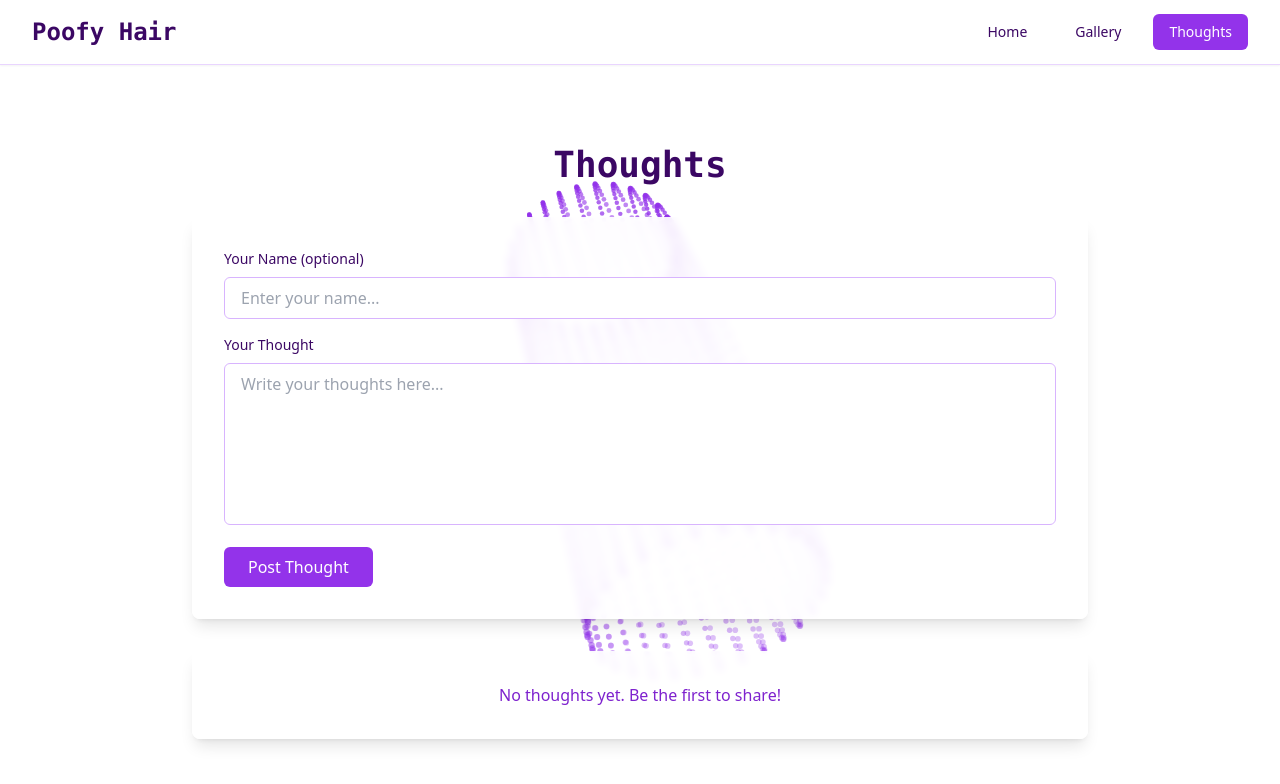
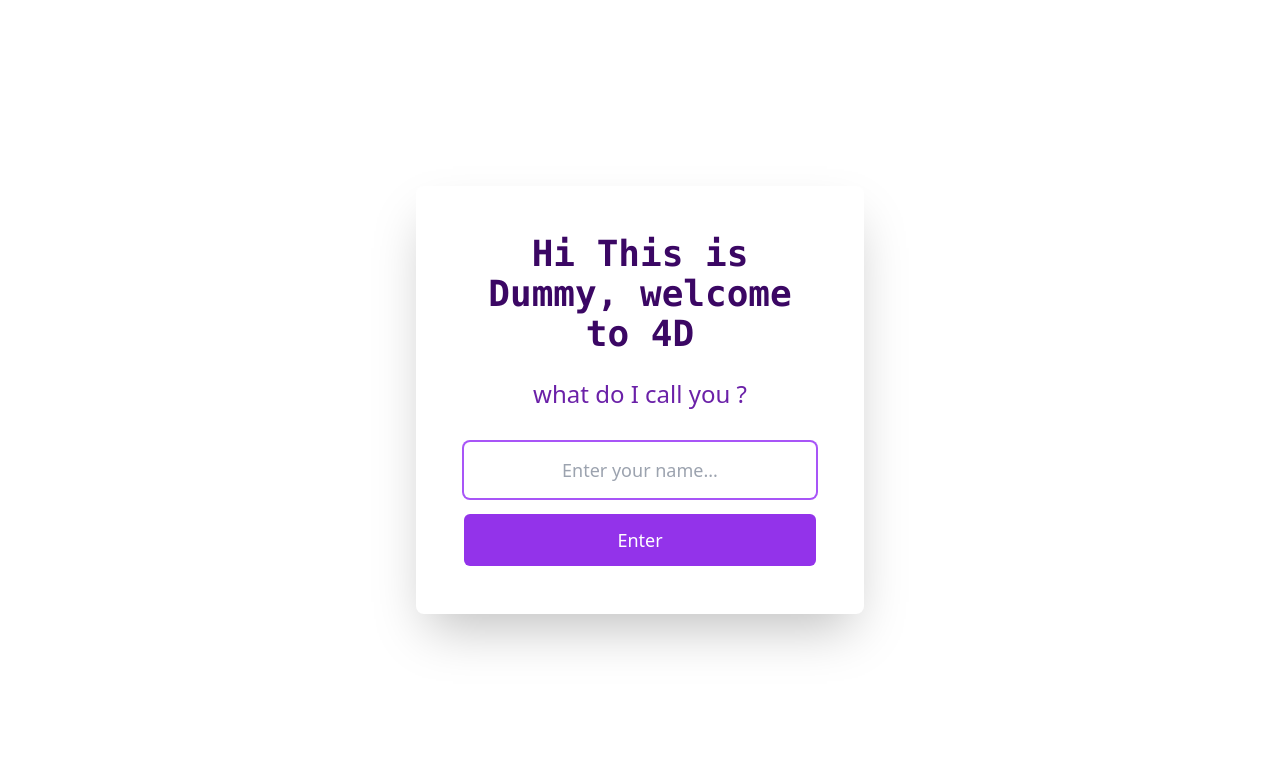
Before and after one commit to RyanBantu/bling, a React (Create React App) app: page /thoughts in a window 1280 px wide. Shown: the top 784 px of the page. Built offline with nearby package versions, Linux system fonts and the light colour scheme.

Commit message:
Add authentication, Firebase integration, lion favicon, and user switcher for thoughts

```diff
--- a/package.json
+++ b/package.json
@@ -6,6 +6,7 @@
     "@testing-library/jest-dom": "^5.17.0",
     "@testing-library/react": "^13.4.0",
     "@testing-library/user-event": "^13.5.0",
+    "firebase": "^12.9.0",
     "react": "^18.3.1",
     "react-dom": "^18.3.1",
     "react-router-dom": "^7.13.1",
--- a/src/App.js
+++ b/src/App.js
@@ -1,12 +1,31 @@
-import React from 'react';
+import React, { useState, useEffect } from 'react';
 import { BrowserRouter as Router, Routes, Route } from 'react-router-dom';
 import TorusBackground from './components/TorusBackground';
 import Navbar from './components/Navbar';
+import Auth from './components/Auth';
 import Home from './pages/Home';
 import Gallery from './pages/Gallery';
 import Thoughts from './pages/Thoughts';
 
 function App() {
+  const [isAuthenticated, setIsAuthenticated] = useState(false);
+
+  useEffect(() => {
+    // Check if user is already authenticated
+    const authenticated = localStorage.getItem('authenticated');
+    if (authenticated === 'true') {
+      setIsAuthenticated(true);
+    }
+  }, []);
+
+  const handleAuthenticate = () => {
+    setIsAuthenticated(true);
+  };
+
+  if (!isAuthenticated) {
+    return <Auth onAuthenticate={handleAuthenticate} />;
+  }
+
   return (
     <Router>
       <div className='bg-white w-screen min-h-screen flex-col relative'>
--- /dev/null
+++ b/src/components/Auth.js
@@ -0,0 +1,67 @@
+import React, { useState, useEffect } from 'react';
+
+const Auth = ({ onAuthenticate }) => {
+  const [name, setName] = useState('');
+  const [error, setError] = useState('');
+
+  useEffect(() => {
+    // Check if user is already authenticated
+    const isAuthenticated = localStorage.getItem('authenticated');
+    if (isAuthenticated === 'true') {
+      onAuthenticate();
+    }
+  }, [onAuthenticate]);
+
+  const handleSubmit = (e) => {
+    e.preventDefault();
+    const trimmedName = name.trim().toLowerCase();
+
+    if (trimmedName === 'poof') {
+      localStorage.setItem('authenticated', 'true');
+      onAuthenticate();
+      setError('');
+    } else {
+      setError('Sorry, that name doesn\'t match. Please try again.');
+      setName('');
+    }
+  };
+
+  return (
+    <div className="fixed inset-0 bg-white z-50 flex items-center justify-center">
+      <div className="max-w-md w-full mx-4">
+        <div className="bg-white rounded-lg shadow-2xl p-8 md:p-12 text-center">
+          <h1 className="text-3xl md:text-4xl font-mono font-bold text-purple-950 mb-6">
+            Hi This is Dummy, welcome to 4D
+          </h1>
+          <p className="text-xl md:text-2xl text-purple-800 mb-8">
+            what do I call you ?
+          </p>
+          <form onSubmit={handleSubmit} className="space-y-4">
+            <input
+              type="text"
+              value={name}
+              onChange={(e) => {
+                setName(e.target.value);
+                setError('');
+              }}
+              placeholder="Enter your name..."
+              className="w-full px-4 py-3 text-lg border-2 border-purple-300 rounded-md focus:outline-none focus:ring-2 focus:ring-purple-500 focus:border-transparent text-center"
+              autoFocus
+            />
+            {error && (
+              <p className="text-red-600 text-sm mt-2">{error}</p>
+            )}
+            <button
+              type="submit"
+              className="w-full px-6 py-3 bg-purple-600 text-white rounded-md hover:bg-purple-700 focus:outline-none focus:ring-2 focus:ring-purple-500 focus:ring-offset-2 transition-colors font-medium text-lg"
+            >
+              Enter
+            </button>
+          </form>
+        </div>
+      </div>
+    </div>
+  );
+};
+
+export default Auth;
--- /dev/null
+++ b/src/firebase/config.js
@@ -0,0 +1,23 @@
+// Import the functions you need from the SDKs you need
+import { initializeApp } from "firebase/app";
+import { getAnalytics } from "firebase/analytics";
+import { getFirestore } from "firebase/firestore";
+
+// Your web app's Firebase configuration
+// For Firebase JS SDK v7.20.0 and later, measurementId is optional
+const firebaseConfig = {
+  apiKey: "AIzaSyB88nQsT16qfpIAwUxfQgL0IMhB1IrUbHk",
+  authDomain: "poofyhair-d45c3.firebaseapp.com",
+  projectId: "poofyhair-d45c3",
+  storageBucket: "poofyhair-d45c3.firebasestorage.app",
+  messagingSenderId: "4748208539",
+  appId: "1:4748208539:web:64112612c714a9c925193e",
+  measurementId: "G-3JL3RRFRD9"
+};
+
+// Initialize Firebase
+const app = initializeApp(firebaseConfig);
+const analytics = getAnalytics(app);
+const db = getFirestore(app);
+
+export { app, analytics, db };
--- a/src/pages/Home.js
+++ b/src/pages/Home.js
@@ -8,7 +8,7 @@ const Home = () => {
         <div className="text-2xl md:text-3xl font-mono font-bold text-purple-950 mb-6 text-center">
           <Typewriter
             options={{
-              strings: ['To many more trips around the sun!!', 'Happy Birthday in Advance Poofy Hair'],
+              strings: ['To many more trips around the sun!!', 'Happy Birthday Poofy Hair'],
               autoStart: true,
               loop: true,
             }}
--- a/src/pages/Thoughts.js
+++ b/src/pages/Thoughts.js
@@ -1,41 +1,100 @@
 import React, { useState, useEffect } from 'react';
+import { collection, addDoc, deleteDoc, doc, query, orderBy, onSnapshot } from 'firebase/firestore';
+import { db } from '../firebase/config';
 
 const Thoughts = () => {
   const [thoughts, setThoughts] = useState([]);
   const [newThought, setNewThought] = useState('');
-  const [author, setAuthor] = useState('');
+  const [currentUser, setCurrentUser] = useState('Dummy');
+  const [loading, setLoading] = useState(true);
 
-  // Load thoughts from localStorage on component mount
+  // Load current user from localStorage
   useEffect(() => {
-    const savedThoughts = localStorage.getItem('thoughts');
-    if (savedThoughts) {
-      setThoughts(JSON.parse(savedThoughts));
+    const savedUser = localStorage.getItem('currentUser');
+    if (savedUser) {
+      setCurrentUser(savedUser);
     }
   }, []);
 
-  // Save thoughts to localStorage whenever thoughts change
+  // Save current user to localStorage whenever it changes
   useEffect(() => {
-    localStorage.setItem('thoughts', JSON.stringify(thoughts));
-  }, [thoughts]);
+    localStorage.setItem('currentUser', currentUser);
+  }, [currentUser]);
 
-  const handleSubmit = (e) => {
+  // Load thoughts from Firestore with real-time updates
+  useEffect(() => {
+    const thoughtsRef = collection(db, 'thoughts');
+    const q = query(thoughtsRef, orderBy('timestamp', 'desc'));
+
+    const unsubscribe = onSnapshot(q, (snapshot) => {
+      const thoughtsData = snapshot.docs.map(doc => ({
+        id: doc.id,
+        ...doc.data()
+      }));
+      setThoughts(thoughtsData);
+      setLoading(false);
+    }, (error) => {
+      console.error('Error fetching thoughts:', error);
+      setLoading(false);
+    });
+
+    return () => unsubscribe();
+  }, []);
+
+  const handleSubmit = async (e) => {
     e.preventDefault();
     if (newThought.trim() === '') return;
 
-    const thought = {
-      id: Date.now(),
-      text: newThought,
-      author: author.trim() || 'Anonymous',
-      timestamp: new Date().toLocaleString(),
-    };
+    try {
+      const thought = {
+        text: newThought,
+        author: currentUser,
+        timestamp: new Date().toISOString(),
+        createdAt: new Date()
+      };
 
-    setThoughts([thought, ...thoughts]);
-    setNewThought('');
-    setAuthor('');
+      await addDoc(collection(db, 'thoughts'), thought);
+      setNewThought('');
+    } catch (error) {
+      console.error('Error adding thought:', error);
+      console.error('Error code:', error.code);
+      console.error('Error message:', error.message);
+
+      // More specific error messages
+      if (error.code === 'permission-denied') {
+        alert('Permission denied. Please check Firestore security rules in Firebase Console.');
+      } else if (error.code === 'unavailable') {
+        alert('Firestore is unavailable. Please check your internet connection.');
+      } else {
+        alert(`Failed to post thought: ${error.message}. Check console for details.`);
+      }
+    }
   };
 
-  const handleDelete = (id) => {
-    setThoughts(thoughts.filter(thought => thought.id !== id));
+  const switchUser = (user) => {
+    setCurrentUser(user);
+  };
+
+  const handleDelete = async (id) => {
+    try {
+      await deleteDoc(doc(db, 'thoughts', id));
+    } catch (error) {
+      console.error('Error deleting thought:', error);
+      console.error('Error code:', error.code);
+      console.error('Error message:', error.message);
+
+      if (error.code === 'permission-denied') {
+        alert('Permission denied. Please check Firestore security rules in Firebase Console.');
+      } else {
+        alert(`Failed to delete thought: ${error.message}. Check console for details.`);
+      }
+    }
+  };
+
+  const formatTimestamp = (timestamp) => {
+    if (!timestamp) return '';
+    const date = timestamp.toDate ? timestamp.toDate() : new Date(timestamp);
+    return date.toLocaleString();
   };
 
   return (
@@ -45,25 +104,41 @@ const Thoughts = () => {
           Thoughts
         </h1>
 
+        {/* User Switcher */}
+        <div className="bg-white/90 backdrop-blur-sm rounded-lg shadow-lg p-4 mb-4">
+          <div className="flex items-center justify-center space-x-4">
+            <span className="text-sm font-medium text-purple-950">Posting as:</span>
+            <div className="flex space-x-2">
+              <button
+                onClick={() => switchUser('Dummy')}
+                className={`px-4 py-2 rounded-md text-sm font-medium transition-colors ${
+                  currentUser === 'Dummy'
+                    ? 'bg-purple-600 text-white'
+                    : 'bg-purple-100 text-purple-950 hover:bg-purple-200'
+                }`}
+              >
+                Dummy
+              </button>
+              <button
+                onClick={() => switchUser('Poof')}
+                className={`px-4 py-2 rounded-md text-sm font-medium transition-colors ${
+                  currentUser === 'Poof'
+                    ? 'bg-purple-600 text-white'
+                    : 'bg-purple-100 text-purple-950 hover:bg-purple-200'
+                }`}
+              >
+                Poof
+              </button>
+            </div>
+          </div>
+        </div>
+
         {/* Form to add new thought */}
         <div className="bg-white/90 backdrop-blur-sm rounded-lg shadow-lg p-6 md:p-8 mb-8">
           <form onSubmit={handleSubmit} className="space-y-4">
             <div>
-              <label htmlFor="author" className="block text-sm font-medium text-purple-950 mb-2">
-                Your Name (optional)
-              </label>
-              <input
-                type="text"
-                id="author"
-                value={author}
-                onChange={(e) => setAuthor(e.target.value)}
-                placeholder="Enter your name..."
-                className="w-full px-4 py-2 border border-purple-300 rounded-md focus:outline-none focus:ring-2 focus:ring-purple-500 focus:border-transparent"
-              />
-            </div>
-            <div>
               <label htmlFor="thought" className="block text-sm font-medium text-purple-950 mb-2">
-                Your Thought
+                Your Thought <span className="text-purple-600">(as {currentUser})</span>
               </label>
               <textarea
                 id="thought"
@@ -78,14 +153,18 @@ const Thoughts = () => {
               type="submit"
               className="w-full md:w-auto px-6 py-2 bg-purple-600 text-white rounded-md hover:bg-purple-700 focus:outline-none focus:ring-2 focus:ring-purple-500 focus:ring-offset-2 transition-colors font-medium"
             >
-              Post Thought
+              Post Thought as {currentUser}
             </button>
           </form>
         </div>
 
         {/* Display thoughts */}
         <div className="space-y-4">
-          {thoughts.length === 0 ? (
+          {loading ? (
+            <div className="bg-white/90 backdrop-blur-sm rounded-lg shadow-lg p-8 text-center text-purple-700">
+              <p>Loading thoughts...</p>
+            </div>
+          ) : thoughts.length === 0 ? (
             <div className="bg-white/90 backdrop-blur-sm rounded-lg shadow-lg p-8 text-center text-purple-700">
               <p>No thoughts yet. Be the first to share!</p>
             </div>
@@ -98,7 +177,7 @@ const Thoughts = () => {
                 <div className="flex justify-between items-start mb-3">
                   <div>
                     <p className="font-semibold text-purple-950">{thought.author}</p>
-                    <p className="text-sm text-purple-600">{thought.timestamp}</p>
+                    <p className="text-sm text-purple-600">{formatTimestamp(thought.timestamp || thought.createdAt)}</p>
                   </div>
                   <button
                     onClick={() => handleDelete(thought.id)}
```
Also changed, not shown: public/index.html (+6 -5 lines), public/favicon.svg (added), public/manifest.json, 1 other file (tests, documents, lock files or other folders).
